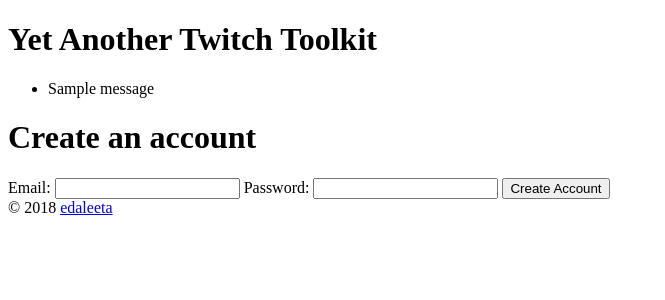
After one commit to edaleeta/stream-tweeter, a Flask app: page /register in a window 1280 px wide. The commit adds this page. Shown: the top 300 px of the page, without its empty margins (0-665 px from the left). Run offline with Flask 2, Linux system fonts and the light colour scheme; tables that the repository leaves empty hold one stand-in row (values such as "Sample post"); one stand-in notice (Sample message) is shown.

Commit message:
Successfully adds new user to db; connects to db. ;)

```diff
--- a/server.py
+++ b/server.py
@@ -1,10 +1,13 @@
 """Yet Another Twitch Toolkit."""
 
-from jinja2 import StrictUndefined
+import bcrypt
 from flask import (Flask, flash,
                    render_template, redirect,
                    request, session)
 from flask_debugtoolbar import DebugToolbarExtension
+from jinja2 import StrictUndefined
+from model import *
+
 
 app = Flask(__name__)
 
@@ -22,12 +25,41 @@
     return render_template("index.html")
 
 
+@app.route("/register", methods=['GET'])
+def show_user_registration():
+    """Show user registration form."""
+
+    return render_template("register.html")
+
+
+@app.route("/register", methods=['POST'])
+def process_user_registration():
+    """Process user registration form."""
+
+    submitted_email = request.form.get("email")
+    submitted_password = request.form.get("password").encode("utf-8")
+
+    hashed_password = bcrypt.hashpw(submitted_password, bcrypt.gensalt(10))
+
+    new_user = User(email=submitted_email,
+                    password=hashed_password)
+
+    db.session.add(new_user)
+    db.session.commit()
+    flash("Account created successfully.")
+
+    return redirect("/")
+
+
 if __name__ == "__main__":
     # Debug mode enabled for Flask Debug Toolbar
     app.debug = True
     # Don't cache templates.
     app.jinja_env.auto_reload = app.debug
 
+    # Connect to db
+    connect_to_db(app)
+
     # Use Debug Toolbar
     DebugToolbarExtension(app)
 
--- a/templates/base.html
+++ b/templates/base.html
@@ -7,9 +7,21 @@
     <header>
         <h1>Yet Another Twitch Toolkit</h1>
     </header>
+
+    {% with messages = get_flashed_messages() %}
+    {% if messages %}
+      <ul class="flashes">
+      {% for message in messages %}
+        <li>{{ message }}</li>
+      {% endfor %}
+      </ul>
+    {% endif %}
+    {% endwith %}
+
     {% block page_content %}
         PAGE CONTENT HERE
     {% endblock %}
+
     <footer>
         &copy 2018 <a href="http://edaleeta.com/" target="_blank">edaleeta</a>
     </footer>
--- /dev/null
+++ b/templates/register.html
@@ -0,0 +1,14 @@
+{% extends 'base.html' %}
+
+{% block title %}| Create an Account{% endblock %}
+
+{% block page_content %}
+    <h1>Create an account</h1>
+
+    <form action="/register" method="POST">
+        <label>Email: <input type="email" name="email"></label>
+        <label>Password: <input type="password" name="password"></label>
+        <button type="submit">Create Account</button>
+    </form>
+
+{% endblock %}
```
Also changed, not shown: model.py (+4 -4 lines).
